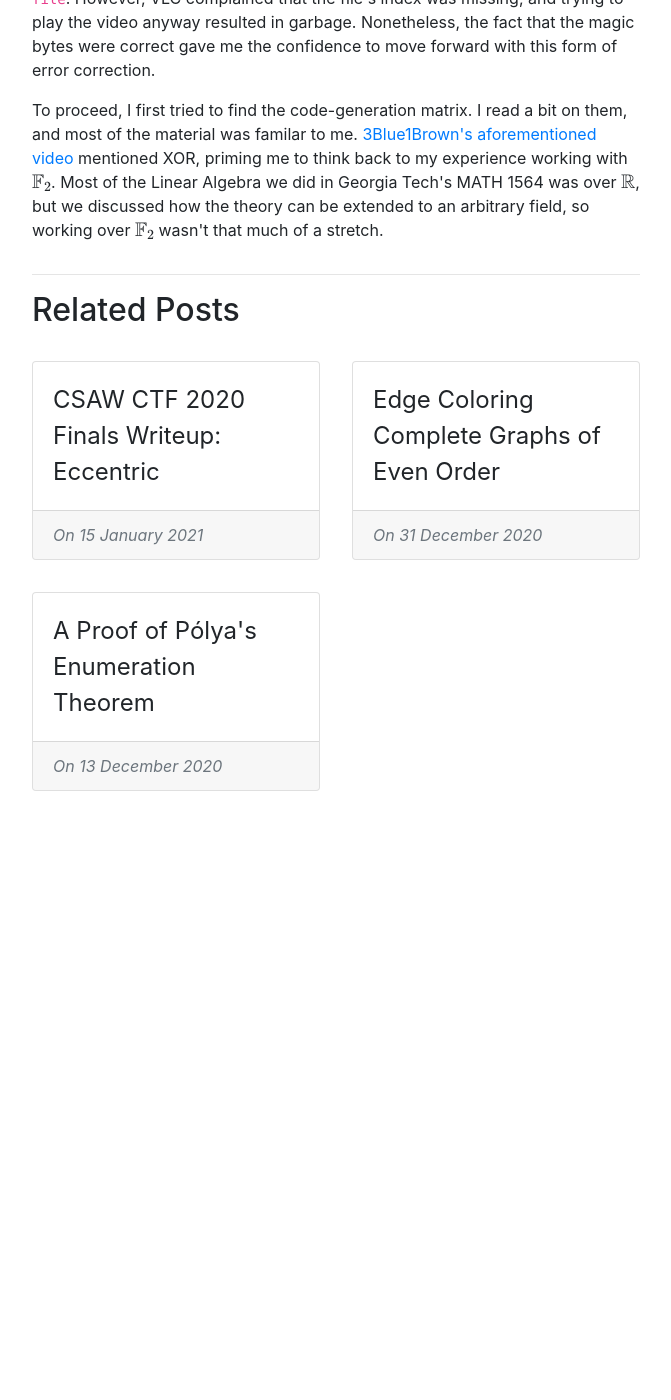
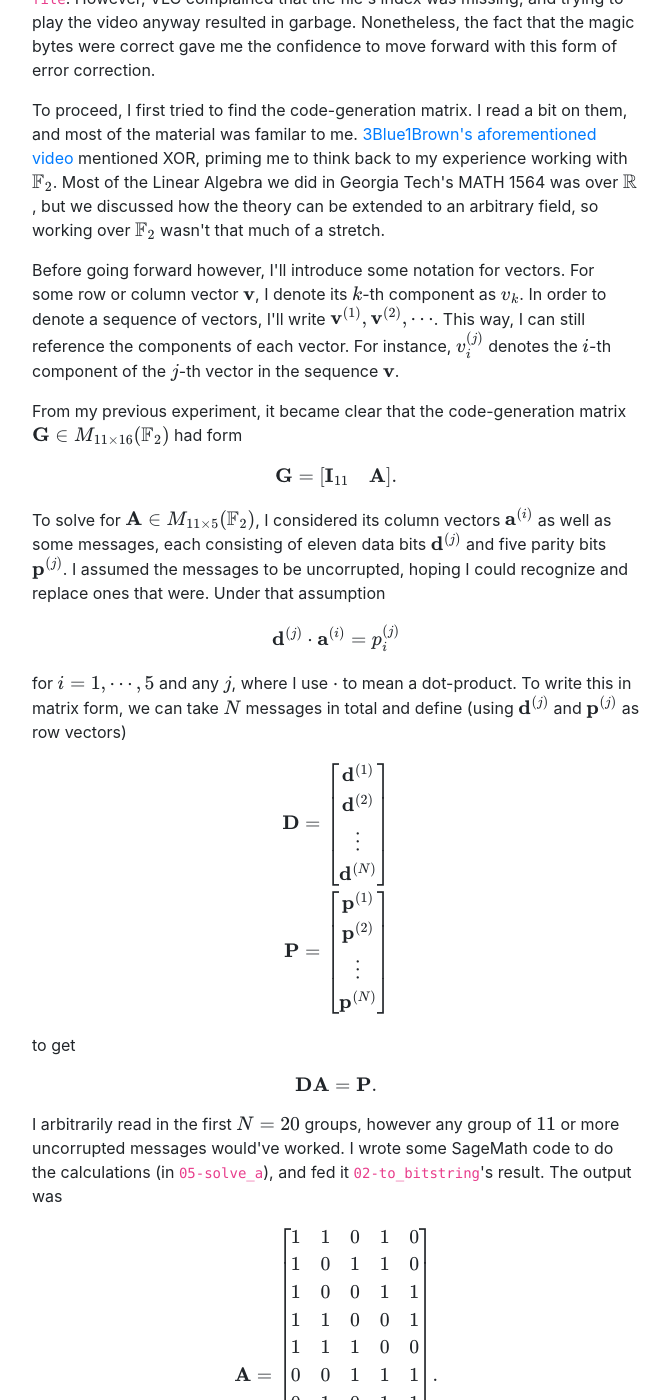
Before and after one commit to ammrat13/ammrat13.github.io, a Jekyll site: the page built from _posts/2021-02-06-writeup_nsa_codebreaker_2020_task6.md, in a window 1280 px wide and 1400 px high, scrolled down 4688 px. Shown: the whole window, without its empty margins (304-975 px from the left). Built offline with Jekyll 4.4.1, drawn with Linux system fonts in a browser that asks for light colours; nearby versions of some CDN libraries; our own code applies the rules of GitHub Pages for plain Markdown files; before the commit the page ends 5575 px from its top, so only the background shows below that; some of the changed text lies outside the part shown.

Commit message:
Finish first half

```diff
--- a/_posts/2021-02-06-writeup_nsa_codebreaker_2020_task6.md
+++ b/_posts/2021-02-06-writeup_nsa_codebreaker_2020_task6.md
@@ -2,6 +2,11 @@
 title: "NSA Codebreaker 2020 Writeup: Proof of Life"
 libs: [mathjax]
 ---
+
+<div class="mathjaxDeclarations">
+    @@\newcommand{\nl}{\\}@@
+</div>
+
 
 *This post is lifted from a letter I wrote to Mr. Todd Mateer, the designer of
 Task 6 for NSA Codebreaker 2020. I was one of the first to solve it, and he
@@ -32,12 +37,15 @@ my [GitHub][1]*
 
 ---
 
+
 Mr. Mateer,
+
 
 Thank you again for reaching out to me about Task 6. I'm fairly new to
 college-level CTFs, so it means a lot that you're commending my efforts. As you
 suggested, I'll document here my thought process when solving the problem, and
 tell you about what little background I have in coding theory.
+
 
 To start, I wanted to take the signal we were given and make it into something
 more readable. So, I wrote a simple Python program to parse each of the 16-bit
@@ -45,6 +53,7 @@ floats and print them out. I was worried I'd have to write a parser myself,
 based off the Wikipedia article on the [Half-precision Floating-point Format][2]
 but thankfully Python's `struct` library supports 16-bit floats
 [since Python 3.6][3].
+
 
 {% highlight python %}
 # From 01-initial_processing
@@ -58,6 +67,7 @@ for f in float_iter:
     print(f[0])
 {% endhighlight %}
 
+
 The result of this was a long list of floats, as expected. I didn't notice that
 the task stated the signal had already been demodulated, so I went and tried to
 plot the floats as a waveform. I thought the signal was still BPSK encoded and
@@ -66,6 +76,7 @@ working with it.
 
 ![Plot of Part of the Signal](/assets/2021/02/06/zres_img/signal_time.svg)
 
+
 It became clear that I wouldn't have to demodulate the signal. There weren't any
 smooth sine curves like I'd expect the actual transmission to have. So, I went
 on assuming that the transmission was already demodulated, with each float
@@ -73,6 +84,7 @@ presumably corresponding to a single bit. That is, the recon team did the first
 step of BPSK demodulation for us, then sampled it using a bit-clock, but just
 didn't convert it to binary. (Note that I did the task before the clarification
 about one bit per float was given.)
+
 
 To make the rest of the sections easier to follow, I'll diverge a bit from my
 process while I was solving the problem. I'll make a file that just contains a
@@ -85,6 +97,7 @@ the initial decoding step. The inner part of the loop is the only change.
 for f in float_iter:
     print(1 if f[0] > 0 else 0, end='')
 {% endhighlight %}
+
 
 Coming back to my actual workflow, at this point it was simply a question of
 getting details about the Hamming code the signal used. I'd recently watched
@@ -102,12 +115,14 @@ sage: divisors(9572547)
  ...
 {% endhighlight %}
 
+
 The only factors of @@9\,572\,547@@ that looked promising were @@3=2^2-1@@ and
 @@17=2^4+1@@. I first tried @@3@@ since it was the only factor that fit the
 required form exactly. A Hamming code on three bits is just the three-bit
 repetition code, so I quickly implemented that in Python. The script outputs
 ASCII "0"s and "1"s, so I converted it to a sequence of bytes by piping the
 result through the Perl command I found on [StackExchange][5].
+
 
 {% highlight python %}
 # From 03-three_bit_code
@@ -133,6 +148,7 @@ while True:
 $ perl -pe 'BEGIN { binmode \*STDOUT } chomp; $_ = pack "B*", $_'
 {% endhighlight %}
 
+
 Unsuprisingly, this didn't work. I just got garbage data out the other end. So,
 I reasoned that the data probably came in packets of seventeen, with some extra
 padding in each group. To actually see how this might be being done, I took my
@@ -151,6 +167,7 @@ $ cat 02-to_bitstring/result.txt | fold -w 17 | head
 01100010010100010
 {% endhighlight %}
 
+
 I quickly noticed that the last bit in each group of seventeen was almost always
 zero, and I assumed that it was just a padding bit. Using this, I was able to
 approximate the error rate in this data. There were @@689@@ lines ending with a
@@ -160,6 +177,7 @@ common size for Hamming codes. I assumed the data was using a @@(15,11)@@
 Hamming code with an extra parity bit, backing this by the fact many lines had
 even parity, as expected.
 
+
 Now, I wanted to work out which bits were parity and which were data. I was
 given that the code was systematic, and looking up the definition on
 [Wikipedia][6] gives that the "plaintext" data appears inside the encoded data
@@ -167,11 +185,13 @@ somewhere. So, I made the assumption that the first few groups had no errors,
 found an [online Hamming code calculator][7], and started plugging in
 consecutive bits of the data.
 
+
 I had no luck with this method. Counting the expected number of parity ones and
 zeros seldom gave consistent matches. Slowly it dawned on me that the data
 probably didn't use the "standard" Hamming code, and that I'd have to figure out
 what it was using. Granted, this makes sense since the task asks for the
 parity-check matrix, which wouldn't be very useful unless it was non-standard.
+
 
 But before diving head-first into error correction, I wanted to make sure I was
 at least on the right track. The Wikipedia article on [Hamming codes][8] gives
@@ -190,11 +210,13 @@ $ cat 02-to_bitstring/result.txt                                        \
     > 04-sixteen_bit_code_no_correction/result.avi
 {% endhighlight %}
 
+
 Miraculously, this worked, kind of. It produced a file recognized as an AVI by
 `file`. However, VLC complained that the file's index was missing, and trying to
 play the video anyway resulted in garbage. Nonetheless, the fact that the magic
 bytes were correct gave me the confidence to move forward with this form of
 error correction.
+
 
 To proceed, I first tried to find the code-generation matrix. I read a bit on
 them, and most of the material was familar to me.
@@ -205,6 +227,85 @@ the theory can be extended to an arbitrary field, so working over
 @@\mathbb{F}_2@@ wasn't that much of a stretch.
 
 
+Before going forward however, I'll introduce some notation for vectors. For some
+row or column vector @@\mathbf{v}@@, I denote its @@k@@-th component as @@v_k@@.
+In order to denote a sequence of vectors, I'll write
+@@\mathbf{v}^{(1)},\mathbf{v}^{(2)},\cdots@@. This way, I can still reference
+the components of each vector. For instance, @@v^{(j)}_i@@ denotes the @@i@@-th
+component of the @@j@@-th vector in the sequence @@\mathbf{v}@@.
+
+
+From my previous experiment, it became clear that the code-generation matrix
+@@\mathbf{G} \in M_{11\times16}(\mathbb{F}_2)@@ had form
+
+%% \mathbf{G} = \begin{bmatrix}\mathbf{I}_{11} & \mathbf{A}\end{bmatrix}. %%
+
+To solve for @@\mathbf{A} \in M_{11\times5}(\mathbb{F}_2)@@, I considered its
+column vectors @@\mathbf{a}^{(i)}@@ as well as some messages, each consisting of
+eleven data bits @@\mathbf{d}^{(j)}@@ and five parity bits @@\mathbf{p}^{(j)}@@.
+I assumed the messages to be uncorrupted, hoping I could recognize and replace
+ones that were. Under that assumption
+
+%% \mathbf{d}^{(j)} \cdot \mathbf{a}^{(i)} = p^{(j)}_{i} %%
+
+for @@i=1,\cdots,5@@ and any @@j@@, where I use @@\cdot@@ to mean a dot-product.
+To write this in matrix form, we can take @@N@@ messages in total and define
+(using @@\mathbf{d}^{(j)}@@ and @@\mathbf{p}^{(j)}@@ as row vectors)
+
+%%
+\begin{align\*}
+    \mathbf{D} &= \begin{bmatrix}\mathbf{d}^{(1)}\nl\mathbf{d}^{(2)}\nl\vdots\nl\mathbf{d}^{(N)}\nl\end{bmatrix} \nl
+    \mathbf{P} &= \begin{bmatrix}\mathbf{p}^{(1)}\nl\mathbf{p}^{(2)}\nl\vdots\nl\mathbf{p}^{(N)}\nl\end{bmatrix}
+\end{align\*}
+%%
+
+to get
+
+%% \mathbf{D}\mathbf{A} = \mathbf{P}. %%
+
+
+I arbitrarily read in the first @@N=20@@ groups, however any group of @@11@@ or
+more uncorrupted messages would've worked. I wrote some SageMath code to do the
+calculations (in `05-solve_a`), and fed it `02-to_bitstring`'s result. The
+output was
+
+%%
+\mathbf{A} = \begin{bmatrix}
+    1 & 1 & 0 & 1 & 0 \nl
+    1 & 0 & 1 & 1 & 0 \nl
+    1 & 0 & 0 & 1 & 1 \nl
+    1 & 1 & 0 & 0 & 1 \nl
+    1 & 1 & 1 & 0 & 0 \nl
+    0 & 0 & 1 & 1 & 1 \nl
+    0 & 1 & 0 & 1 & 1 \nl
+    0 & 1 & 1 & 0 & 1 \nl
+    1 & 0 & 1 & 0 & 1 \nl
+    1 & 1 & 1 & 1 & 1 \nl
+    0 & 1 & 1 & 1 & 0 \nl
+\end{bmatrix}.
+%%
+
+From there, I found the parity-check matrix using the formula on the
+[Parity-Check Matrix's Wikipedia article][9]:
+
+%%
+\begin{align\*}
+    \mathbf{H} &= \begin{bmatrix} -\mathbf{A}^\top & \mathbf{I}_5 \end{bmatrix} \nl
+        &= \begin{bmatrix} \mathbf{A}^\top & \mathbf{I}_5 \end{bmatrix} \nl
+        &= \begin{bmatrix}
+            1 & 1 & 1 & 1 & 1 & 0 & 0 & 0 & 1 & 1 & 0 & 1 & 0 & 0 & 0 & 0 \nl
+            1 & 0 & 0 & 1 & 1 & 0 & 1 & 1 & 0 & 1 & 1 & 0 & 1 & 0 & 0 & 0 \nl
+            0 & 1 & 0 & 0 & 1 & 1 & 0 & 1 & 1 & 1 & 1 & 0 & 0 & 1 & 0 & 0 \nl
+            1 & 1 & 1 & 0 & 0 & 1 & 1 & 0 & 0 & 1 & 1 & 0 & 0 & 0 & 1 & 0 \nl
+            0 & 0 & 1 & 1 & 0 & 1 & 1 & 1 & 1 & 1 & 0 & 0 & 0 & 0 & 0 & 1 \nl
+        \end{bmatrix}.
+\end{align\*}
+%%
+
+This solves the first half of the task.
+
+
+
 [1]: <https://github.com/ammrat13/ammrat13.github.io/tree/master/assets/2021/02/06> "My GitHub"
 [2]: <https://en.wikipedia.org/wiki/Half-precision_floating-point_format> "Half-precision Floating-point Format"
 [3]: <https://bugs.python.org/issue11734> "Python Supports 16-Bit Floats"
@@ -213,3 +314,4 @@ the theory can be extended to an arbitrary field, so working over
 [6]: <https://en.wikipedia.org/wiki/Systematic_code> "Systematic Code"
 [7]: <http://www.ecs.umass.edu/ece/koren/FaultTolerantSystems/simulator/Hamming/HammingCodes.html> "Hamming Code"
 [8]: <https://en.wikipedia.org/wiki/Hamming_code> "Hamming code"
+[9]: <https://en.wikipedia.org/wiki/Parity-check_matrix> "Parity-Check matrix"
```
Also changed, not shown: 1 other file.
